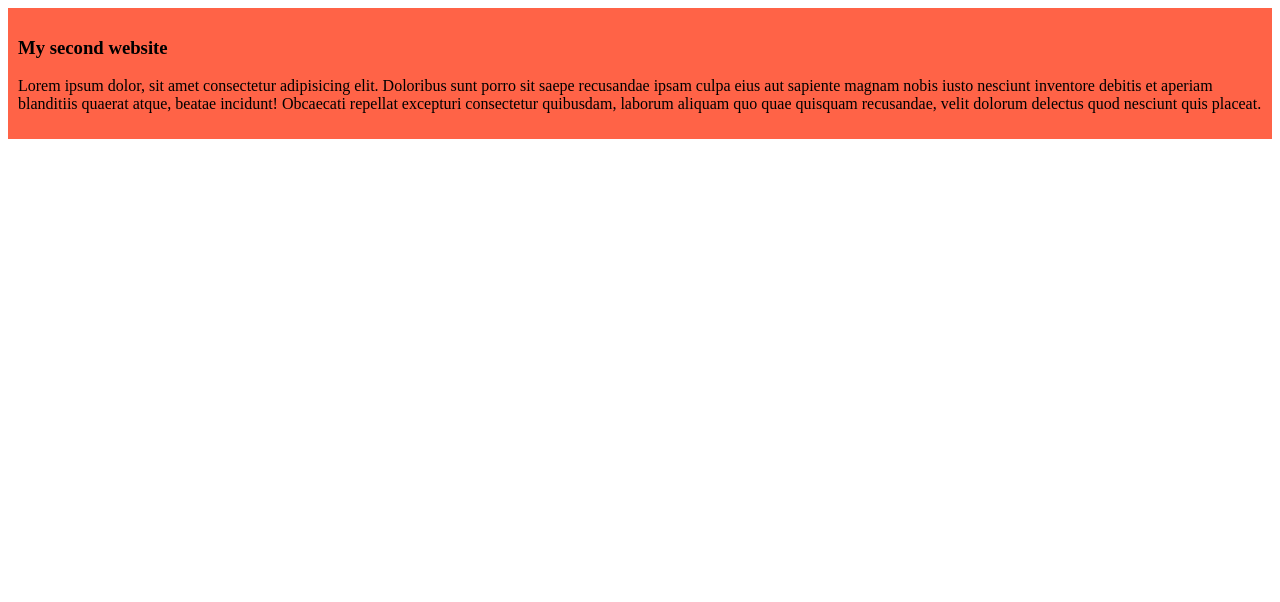
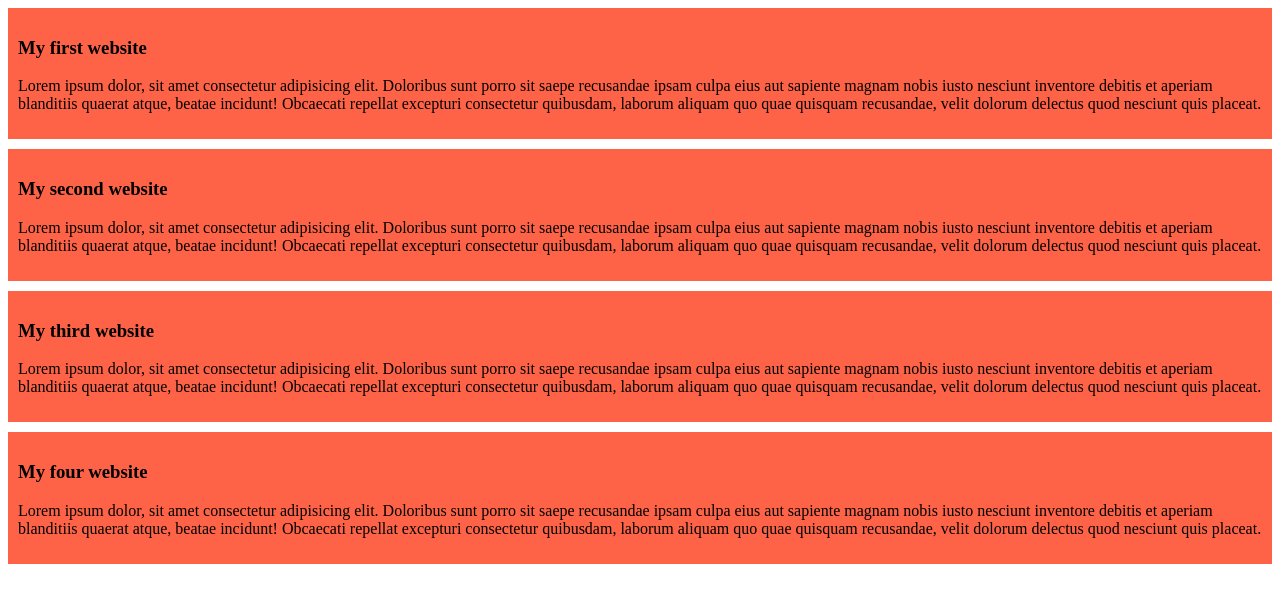
Before and after one commit to Prosenjit111/My-second-website, a plain HTML site: page index.html in a window 1280 px wide. Drawn offline with Linux system fonts and the light colour scheme.

Commit message:
added the second,the third and the four blog

```diff
--- a/index.html
+++ b/index.html
@@ -9,7 +9,18 @@
 </head>
 <body>
    <div>
+    <h3>My first website</h3>
+    <p>Lorem ipsum dolor, sit amet consectetur adipisicing elit. Doloribus sunt porro sit saepe recusandae ipsam culpa eius aut sapiente magnam nobis iusto nesciunt inventore debitis et aperiam blanditiis quaerat atque, beatae incidunt! Obcaecati repellat excepturi consectetur quibusdam, laborum aliquam quo quae quisquam recusandae, velit dolorum delectus quod nesciunt quis placeat.</p>
+   </div>
+      <div>
     <h3>My second website</h3>
+    <p>Lorem ipsum dolor, sit amet consectetur adipisicing elit. Doloribus sunt porro sit saepe recusandae ipsam culpa eius aut sapiente magnam nobis iusto nesciunt inventore debitis et aperiam blanditiis quaerat atque, beatae incidunt! Obcaecati repellat excepturi consectetur quibusdam, laborum aliquam quo quae quisquam recusandae, velit dolorum delectus quod nesciunt quis placeat.</p>
+   </div>
+      <div>
+    <h3>My third website</h3>
+    <p>Lorem ipsum dolor, sit amet consectetur adipisicing elit. Doloribus sunt porro sit saepe recusandae ipsam culpa eius aut sapiente magnam nobis iusto nesciunt inventore debitis et aperiam blanditiis quaerat atque, beatae incidunt! Obcaecati repellat excepturi consectetur quibusdam, laborum aliquam quo quae quisquam recusandae, velit dolorum delectus quod nesciunt quis placeat.</p>
+   </div>   <div>
+    <h3>My four website</h3>
     <p>Lorem ipsum dolor, sit amet consectetur adipisicing elit. Doloribus sunt porro sit saepe recusandae ipsam culpa eius aut sapiente magnam nobis iusto nesciunt inventore debitis et aperiam blanditiis quaerat atque, beatae incidunt! Obcaecati repellat excepturi consectetur quibusdam, laborum aliquam quo quae quisquam recusandae, velit dolorum delectus quod nesciunt quis placeat.</p>
    </div>
 </body>
--- a/style/blog.css
+++ b/style/blog.css
@@ -1,4 +1,5 @@
 div{
     background-color: tomato;
     padding: 10px;
+    margin-bottom: 10px;
 }
```
